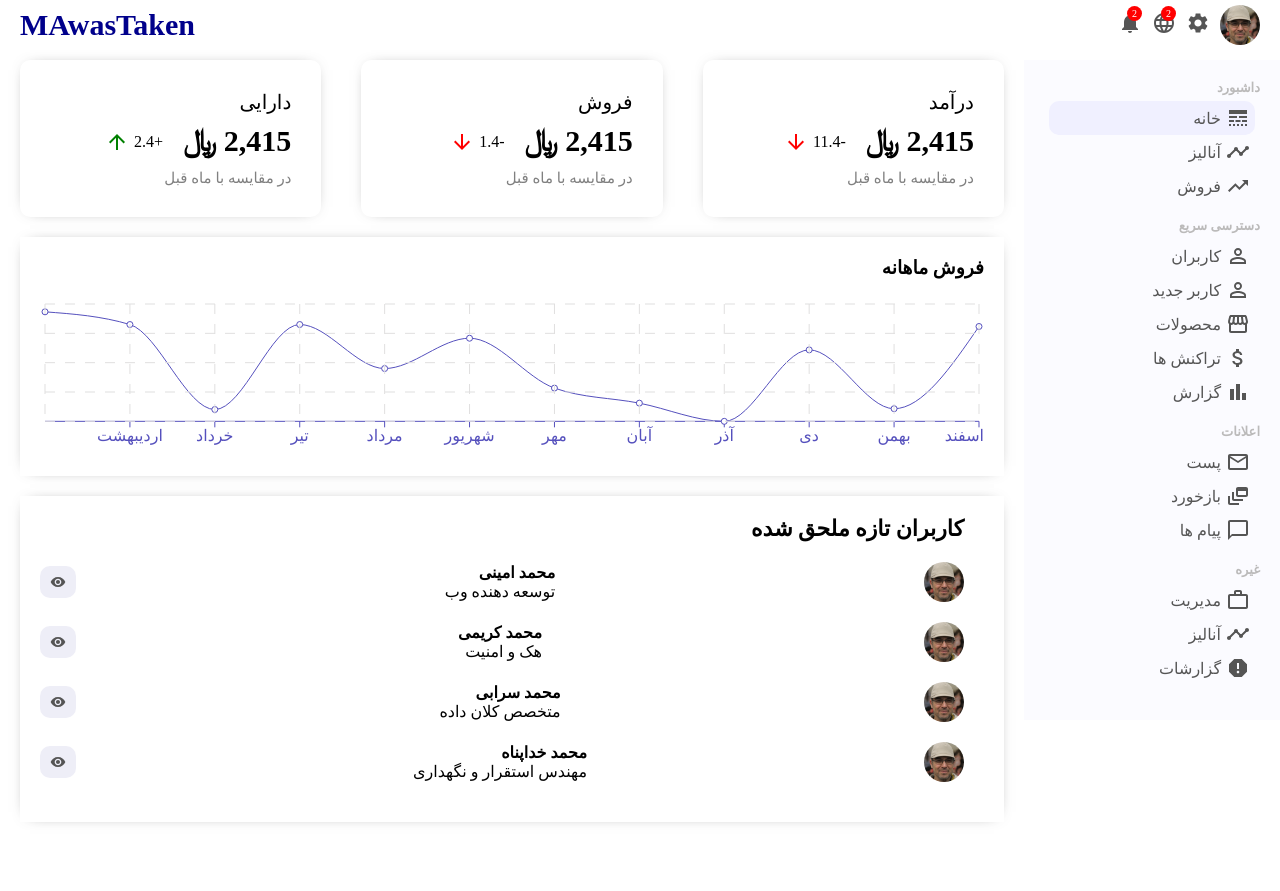
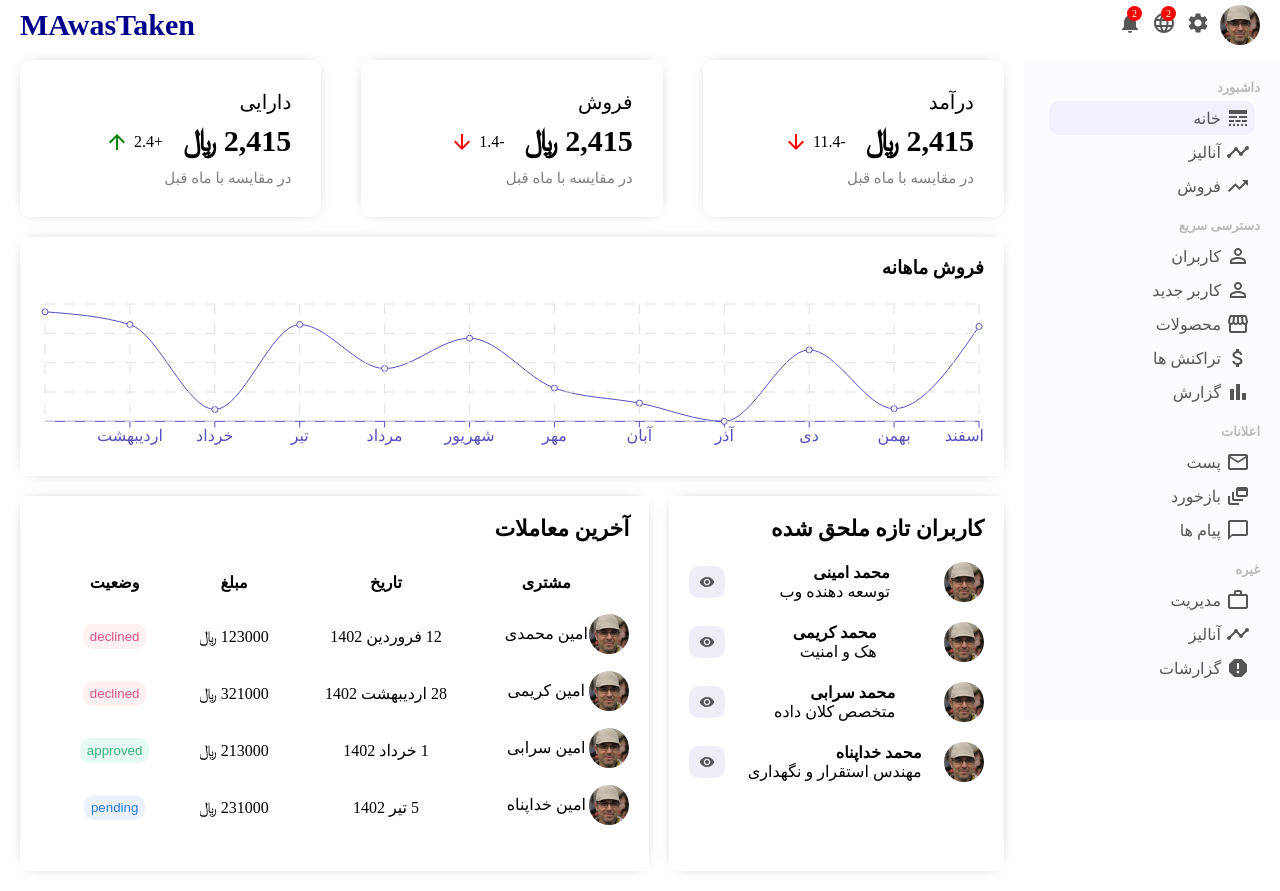
Before and after one commit to MAwasTaken/Dashboard-Admin, a React (Create React App) app: page / in a window 1280 px wide. Before the commit the page ends 842 px from the top, so only its background shows below. Built offline with nearby package versions, Linux system fonts and the light colour scheme.

Commit message:
WidgetLg Created.

```diff
--- /dev/null
+++ b/src/components/WidgetLg/WidgetLg.css
@@ -0,0 +1,69 @@
+.widgetlg {
+	flex: 2;
+	padding: 20px;
+	box-shadow: 0 0 15px -10px rgba(0, 0, 0, 0.75);
+}
+
+.widgetlg-title {
+	font-size: 22px;
+	font-weight: 600;
+}
+
+.widgetlg-table {
+	width: 100%;
+	border-spacing: 30px;
+}
+
+.widgetlg-tr {
+  text-align: center;
+}
+
+.widgetlg-th {
+	text-align: center;
+}
+
+.widgetlg-user {
+	display: flex;
+	align-items: center;
+  justify-content: center;
+  position: relative;
+}
+
+.widgetlg-img {
+	width: 40px;
+	height: 40px;
+	border-radius: 50%;
+	object-fit: cover;
+	margin: 10px;
+  position: absolute;
+  right: -40px;
+}
+
+.widgetlg-date,
+.widgetlg-amount {
+  font-weight: 300;
+}
+
+.widgetlg-button-approved {
+  padding: 5px 7px;
+  border: none;
+  border-radius: 10px;
+  color: #3bb077;
+  background-color: #e5faf2;
+}
+
+.widgetlg-button-declined {
+  padding: 5px 7px;
+  border: none;
+  border-radius: 10px;
+  color: #d95087;
+  background-color: #fff0f1;
+}
+
+.widgetlg-button-pending {
+  padding: 5px 7px;
+  border: none;
+  border-radius: 10px;
+  color: #2a7ade;
+  background-color: #ebf1fe;
+}
--- /dev/null
+++ b/src/components/WidgetLg/WidgetLg.jsx
@@ -0,0 +1,40 @@
+import React from "react";
+import { transactions } from "../../datas";
+import "./WidgetLg.css";
+
+export default function WidgetLg() {
+	const Button = ({ type }) => {
+		return <button className={`widgetlg-button-${type}`}>{type}</button>;
+	};
+
+	return (
+		<div className='widgetlg'>
+			<h3 className='widgetlg-title'>آخرین معاملات</h3>
+			<table className='widgetlg-table'>
+				<thead>
+					<tr className='widgetlg-tr'>
+						<th className='widgetlg-th'>مشتری</th>
+						<th className='widgetlg-th'>تاریخ</th>
+						<th className='widgetlg-th'>مبلغ</th>
+						<th className='widgetlg-th'>وضعیت</th>
+					</tr>
+				</thead>
+				<tbody>
+					{transactions.map((transaction) => (
+						<tr className='widgetlg-tr' key={transaction.id}>
+							<td className='widgetlg-user'>
+								<img src='images/profile.jfif' className='widgetlg-img' alt='profile' />
+								<span className='widgetlg-name'>{transaction.customer}</span>
+							</td>
+							<td className='widgetlg-date'>{transaction.date}</td>
+							<td className='widgetlg-amount'>{transaction.amount} ﷼</td>
+							<td className='widgetlg-status'>
+								<Button type={transaction.status} />
+							</td>
+						</tr>
+					))}
+				</tbody>
+			</table>
+		</div>
+	);
+}
--- a/src/components/WidgetSm/WidgetSm.css
+++ b/src/components/WidgetSm/WidgetSm.css
@@ -1,13 +1,8 @@
 .widgetsm {
 	flex: 1;
   padding: 20px;
-  margin-right: 20px;
-}
-
-.home-widgets {
-	display: flex;
-	margin: 20px;
-	box-shadow: 0 0 15px -10px rgba(0, 0, 0, 0.75);
+  margin-left: 20px;
+  box-shadow: 0 0 15px -10px rgba(0, 0, 0, 0.75);
 }
 
 .widgetsm-title {
--- a/src/datas.js
+++ b/src/datas.js
@@ -20,4 +20,11 @@ let newMembers = [
 	{ id: 4, username: "محمد خداپناه", title: "مهندس استقرار و نگهداری", img: "images/profile.jfif" },
 ];
 
-export { xAxisData, newMembers };
+let transactions = [
+  {id: 1, customer: 'امین محمدی', date: '12 فروردین 1402', amount: 123_000, status: 'declined' ,img: 'images/profile.jfif'},
+  {id: 2, customer: 'امین کریمی', date: '28 اردیبهشت 1402', amount: 321_000, status: 'declined' ,img: 'images/profile.jfif'},
+  {id: 3, customer: 'امین سرابی', date: '1 خرداد 1402', amount: 213_000, status: 'approved' ,img: 'images/profile.jfif'},
+  {id: 4, customer: 'امین خداپناه', date: '5 تیر 1402', amount: 231_000, status: 'pending' ,img: 'images/profile.jfif'},
+]
+
+export { xAxisData, newMembers, transactions };
--- a/src/pages/Home/Home.css
+++ b/src/pages/Home/Home.css
@@ -1,3 +1,8 @@
 .home {
 	flex: 4;
 }
+
+.home-widgets {
+	display: flex;
+	margin: 20px;
+}
--- a/src/pages/Home/Home.jsx
+++ b/src/pages/Home/Home.jsx
@@ -3,6 +3,7 @@ import Features from "../../components/Features/Features";
 import Chart from "../../components/Chart/Chart";
 import { xAxisData } from "../../datas";
 import WidgetSm from "../../components/WidgetSm/WidgetSm";
+import WidgetLg from "../../components/WidgetLg/WidgetLg";
 import "./Home.css";
 
 export default function Home() {
@@ -12,6 +13,7 @@ export default function Home() {
 			<Chart grid title='فروش ماهانه' data={xAxisData} dataKey='فروش' />
 			<div className='home-widgets'>
 				<WidgetSm />
+				<WidgetLg />
 			</div>
 		</div>
 	);
```
